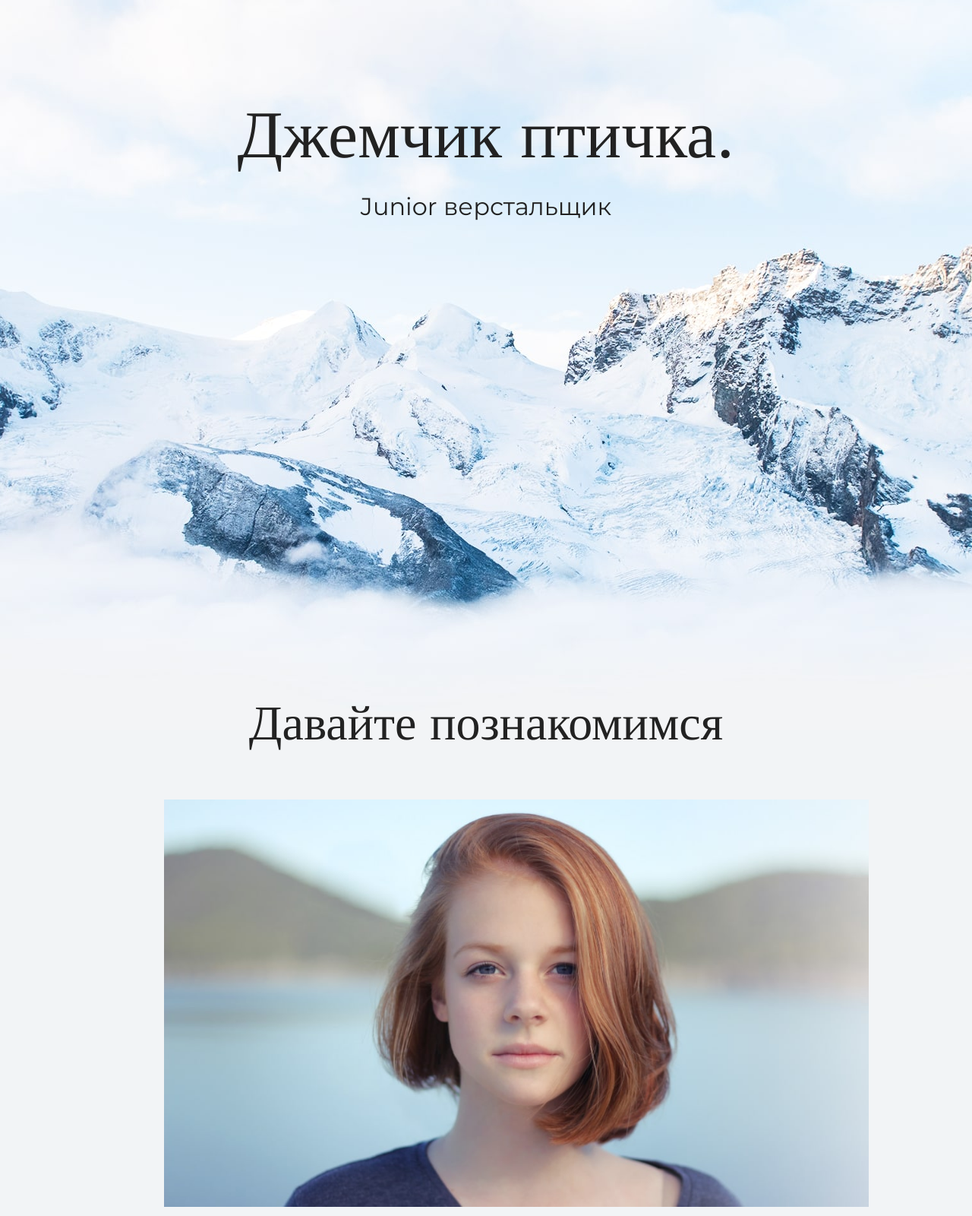
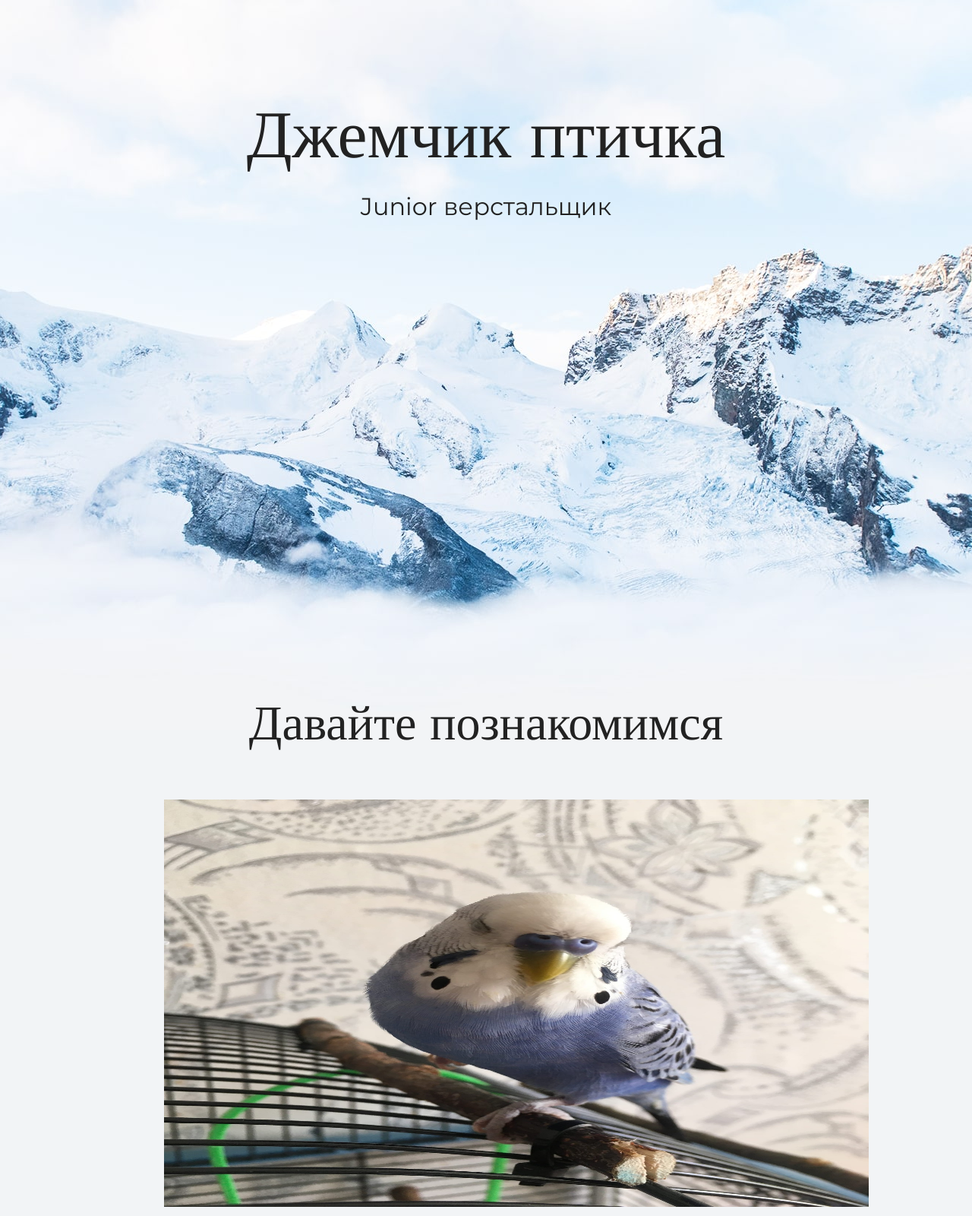
Before and after one commit to brighthero/my-site, a plain HTML site: page index.html in a window 1280 px wide. Shown: the part 120-1720 px from the top of the page at 76% size. Drawn offline with nearby package versions, Linux system fonts and the light colour scheme.

Commit message:
Джем захватывает сайт

```diff
--- a/index.html
+++ b/index.html
@@ -18,7 +18,7 @@
 
     <section class="hero-image">
       <div class="container">
-        <h1 class="heading">Джемчик птичка.</h1>
+        <h1 class="heading">Джемчик птичка</h1>
         <p>Junior верстальщик</p>
       </div>
     </section>
@@ -27,7 +27,7 @@
       <div class="container">
         <h2 class="subheading">Давайте познакомимся</h2>
         <figure>
-          <img src="files/user.jpg" width="928" height="536" alt="Фотография Неопознанного Енота">
+          <img src="files/jam.jpg" width="928" height="536" alt="Фотография Джемчика Птички">
         </figure>
         <h3>Пара слов о себе</h3>
         <p>Текст с парой слов о себе.</p>
```
Also changed, not shown: files/jam.jpg (added).
